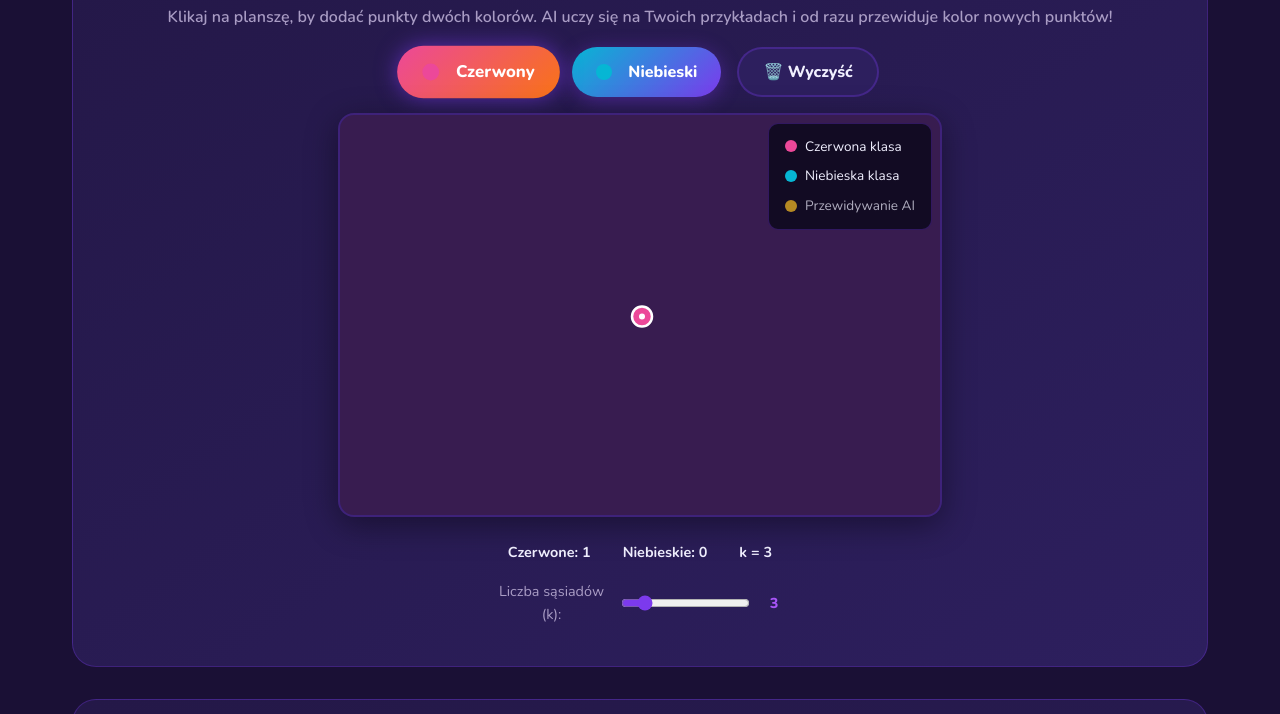
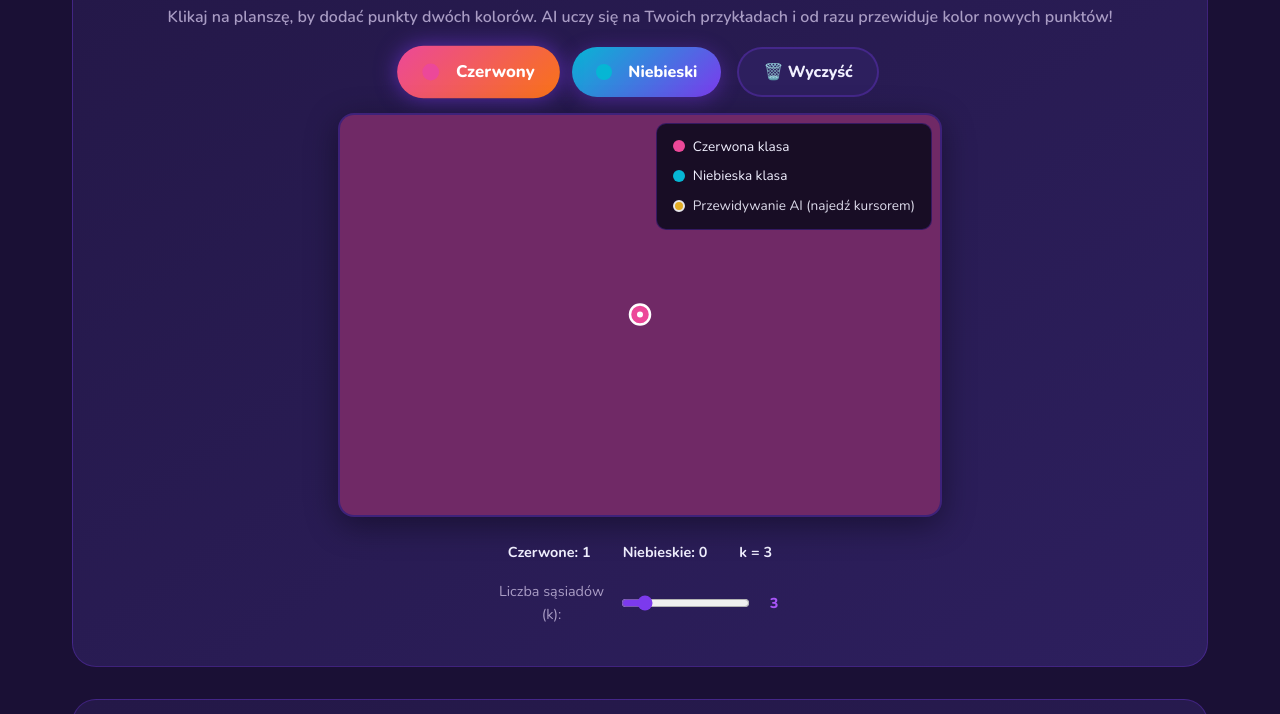
Before and after one commit to michalkotlinski/aiki_ai, a plain HTML site: page index.html in a window 1280 px wide. Both pictures are taken after a click on the element 640 px from the left and 7121 px from the top of the page. Shown: the part 6807-7521 px from the top of the page. Drawn offline with nearby package versions, Linux system fonts and the light colour scheme.

Commit message:
Fix k-NN demo so AI predictions are visible on the canvas.
Increase grid contrast, add hover preview marker, correct canvas scaling, and show an empty-state hint.

Co-authored-by: Cursor <cursoragent@cursor.com>

```diff
--- a/css/style.css
+++ b/css/style.css
@@ -382,6 +382,9 @@ a:hover { text-decoration: underline; }
 }
 #tut-canvas {
   touch-action: none;
+  max-width: 100%;
+  height: auto;
+  display: block;
 }
 .tut-stats {
   font-size: 0.9rem;
--- a/index.html
+++ b/index.html
@@ -660,9 +660,9 @@
               <span style="width:12px;height:12px;border-radius:50%;background:#06B6D4"></span>
               <span data-i18n="tut_legend_blue">Niebieska klasa</span>
             </div>
-            <div style="display:flex;align-items:center;gap:0.5rem;opacity:0.7">
-              <span style="width:12px;height:12px;border-radius:50%;background:#FBBF24"></span>
-              <span data-i18n="tut_legend_pred">Przewidywanie AI</span>
+            <div style="display:flex;align-items:center;gap:0.5rem;opacity:0.9">
+              <span style="width:12px;height:12px;border-radius:50%;background:#FBBF24;border:2px solid #fff"></span>
+              <span data-i18n="tut_legend_pred">Przewidywanie AI (najedź kursorem)</span>
             </div>
           </div>
         </div>
--- a/js/i18n.js
+++ b/js/i18n.js
@@ -176,11 +176,12 @@ const TRANSLATIONS = {
     tut_clear: '🗑️ Wyczyść',
     tut_legend_red: 'Czerwona klasa',
     tut_legend_blue: 'Niebieska klasa',
-    tut_legend_pred: 'Przewidywanie AI',
+    tut_legend_pred: 'Przewidywanie AI (najedź kursorem)',
     tut_stat_red: 'Czerwone: 0',
     tut_stat_blue: 'Niebieskie: 0',
     tut_stat_k: 'k = 3',
     tut_k_label: 'Liczba sąsiadów (k):',
+    tut_canvas_hint: 'Dodaj punkty — kolorowe tło pokaże przewidywania AI',
 
     tut_code_title: '💡 Jak to działa w kodzie?',
     tut_code_desc: 'Oto kompletny, działający kod algorytmu k-NN. Skopiuj go do pliku <code>index.html</code> i otwórz w przeglądarce!',
@@ -511,11 +512,12 @@ const TRANSLATIONS = {
     tut_clear: '🗑️ Clear',
     tut_legend_red: 'Red class',
     tut_legend_blue: 'Blue class',
-    tut_legend_pred: 'AI prediction',
+    tut_legend_pred: 'AI prediction (hover cursor)',
     tut_stat_red: 'Red: 0',
     tut_stat_blue: 'Blue: 0',
     tut_stat_k: 'k = 3',
     tut_k_label: 'Number of neighbors (k):',
+    tut_canvas_hint: 'Add points — the colored background shows AI predictions',
 
     tut_code_title: '💡 How it works in code?',
     tut_code_desc: 'Here\'s the complete, working k-NN algorithm code. Copy it to an <code>index.html</code> file and open in your browser!',
--- a/js/tutorial.js
+++ b/js/tutorial.js
@@ -28,10 +28,13 @@
   const COLORS = {
     red: '#EC4899',
     blue: '#06B6D4',
-    redLight: 'rgba(236, 72, 153, 0.1)',
-    blueLight: 'rgba(6, 182, 212, 0.1)',
-    gridSize: 20
+    redLight: 'rgba(236, 72, 153, 0.38)',
+    blueLight: 'rgba(6, 182, 212, 0.38)',
+    predMarker: '#FBBF24',
+    gridSize: 16
   };
+
+  let hoverPoint = null; // { x, y } canvas coords for live prediction preview
 
   // Initialize when DOM is ready
   function init() {
@@ -59,6 +62,9 @@
     // Event listeners
     canvas.addEventListener('click', handleCanvasClick);
     canvas.addEventListener('touchstart', handleTouch, { passive: false });
+    canvas.addEventListener('mousemove', handleCanvasHover);
+    canvas.addEventListener('mouseleave', clearHover);
+    canvas.addEventListener('touchmove', handleTouchHover, { passive: false });
     redBtn.addEventListener('click', () => setColor('red'));
     blueBtn.addEventListener('click', () => setColor('blue'));
     clearBtn.addEventListener('click', clearPoints);
@@ -70,15 +76,25 @@
     draw();
   }
 
+  // Map screen coords to canvas internal coords (handles CSS scaling)
+  function canvasCoords(clientX, clientY) {
+    const rect = canvas.getBoundingClientRect();
+    const scaleX = canvas.width / rect.width;
+    const scaleY = canvas.height / rect.height;
+    return {
+      x: (clientX - rect.left) * scaleX,
+      y: (clientY - rect.top) * scaleY
+    };
+  }
+
+  function isInsideCanvas(x, y) {
+    return x >= 0 && x <= canvas.width && y >= 0 && y <= canvas.height;
+  }
+
   // Handle canvas click (mouse)
   function handleCanvasClick(e) {
-    const rect = canvas.getBoundingClientRect();
-    const x = e.clientX - rect.left;
-    const y = e.clientY - rect.top;
-
-    // Check bounds
-    if (x < 0 || x > canvas.width || y < 0 || y > canvas.height) return;
-
+    const { x, y } = canvasCoords(e.clientX, e.clientY);
+    if (!isInsideCanvas(x, y)) return;
     addPoint(x, y);
   }
 
@@ -86,13 +102,37 @@
   function handleTouch(e) {
     e.preventDefault();
     const touch = e.touches[0];
-    const rect = canvas.getBoundingClientRect();
-    const x = touch.clientX - rect.left;
-    const y = touch.clientY - rect.top;
+    const { x, y } = canvasCoords(touch.clientX, touch.clientY);
+    if (!isInsideCanvas(x, y)) return;
+    addPoint(x, y);
+  }
 
-    if (x < 0 || x > canvas.width || y < 0 || y > canvas.height) return;
+  function handleCanvasHover(e) {
+    const { x, y } = canvasCoords(e.clientX, e.clientY);
+    if (!isInsideCanvas(x, y)) {
+      clearHover();
+      return;
+    }
+    hoverPoint = { x, y };
+    draw();
+  }
 
-    addPoint(x, y);
+  function handleTouchHover(e) {
+    if (!e.touches.length) return;
+    const touch = e.touches[0];
+    const { x, y } = canvasCoords(touch.clientX, touch.clientY);
+    if (!isInsideCanvas(x, y)) {
+      clearHover();
+      return;
+    }
+    hoverPoint = { x, y };
+    draw();
+  }
+
+  function clearHover() {
+    if (!hoverPoint) return;
+    hoverPoint = null;
+    draw();
   }
 
   // Add a training point
@@ -131,7 +171,7 @@
 
   // k-NN prediction
   function predict(x, y) {
-    if (points.length === 0) return 'red';
+    if (points.length === 0) return null;
 
     // 1. Calculate distances to ALL training points
     const distances = points.map(p => ({ color: p.color, d: distance(p, { x, y }) }));
@@ -147,6 +187,30 @@
     return redVotes > neighbors.length / 2 ? 'red' : 'blue';
   }
 
+  function drawPredictionMarker(x, y, pred) {
+    const gridSize = COLORS.gridSize;
+    const cellX = Math.floor(x / gridSize) * gridSize;
+    const cellY = Math.floor(y / gridSize) * gridSize;
+
+    ctx.fillStyle = pred === 'red'
+      ? 'rgba(236, 72, 153, 0.55)'
+      : 'rgba(6, 182, 212, 0.55)';
+    ctx.fillRect(cellX, cellY, gridSize, gridSize);
+
+    ctx.beginPath();
+    ctx.arc(x, y, 14, 0, Math.PI * 2);
+    ctx.fillStyle = pred === 'red' ? COLORS.redLight : COLORS.blueLight;
+    ctx.fill();
+    ctx.strokeStyle = COLORS.predMarker;
+    ctx.lineWidth = 3;
+    ctx.stroke();
+
+    ctx.beginPath();
+    ctx.arc(x, y, 4, 0, Math.PI * 2);
+    ctx.fillStyle = COLORS.predMarker;
+    ctx.fill();
+  }
+
   // Draw everything
   function draw() {
     if (!ctx) return;
@@ -157,11 +221,20 @@
     // Clear canvas
     ctx.clearRect(0, 0, w, h);
 
+    if (points.length === 0) {
+      ctx.fillStyle = 'rgba(241, 240, 255, 0.55)';
+      ctx.font = '700 16px Nunito, system-ui, sans-serif';
+      ctx.textAlign = 'center';
+      ctx.textBaseline = 'middle';
+      ctx.fillText(t('tut_canvas_hint'), w / 2, h / 2);
+      return;
+    }
+
     // Draw decision boundary grid
     const gridSize = COLORS.gridSize;
     for (let x = 0; x < w; x += gridSize) {
       for (let y = 0; y < h; y += gridSize) {
-        const pred = predict(x, y);
+        const pred = predict(x + gridSize / 2, y + gridSize / 2);
         ctx.fillStyle = pred === 'red' ? COLORS.redLight : COLORS.blueLight;
         ctx.fillRect(x, y, gridSize, gridSize);
       }
@@ -177,12 +250,17 @@
       ctx.lineWidth = 2.5;
       ctx.stroke();
 
-      // White center dot for visibility
       ctx.beginPath();
       ctx.arc(p.x, p.y, 3, 0, Math.PI * 2);
       ctx.fillStyle = '#fff';
       ctx.fill();
     });
+
+    // Live prediction preview under cursor (yellow ring from legend)
+    if (hoverPoint) {
+      const hoverPred = predict(hoverPoint.x, hoverPoint.y);
+      if (hoverPred) drawPredictionMarker(hoverPoint.x, hoverPoint.y, hoverPred);
+    }
   }
 
   // Update UI elements
@@ -310,6 +388,7 @@ draw(); // Pierwsze rysowanie
       tut_stat_red: 'Czerwone: 0',
       tut_stat_blue: 'Niebieskie: 0',
       tut_stat_k: 'k = 3',
+      tut_canvas_hint: 'Dodaj punkty — kolorowe tło pokaże przewidywania AI',
       tut_copy_btn: '📋 Skopiuj kod do schowka',
       tut_copy_success: 'Skopiowano! Wklej do pliku .html i otwórz w przeglądarce.'
     };
```
